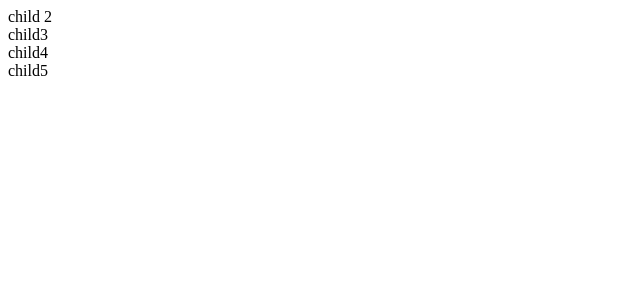
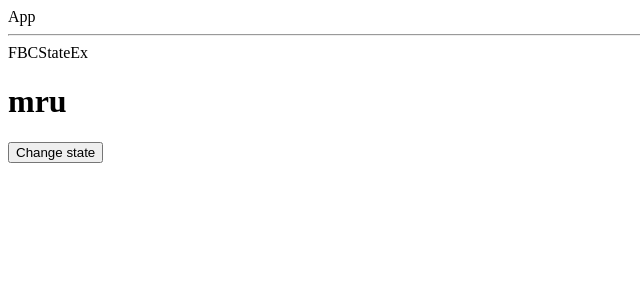
Before and after one commit to RitwikReddyAerla/Training-3-2, a React (Create React App) app in the folder myapp/: page / in a window 1280 px wide. Shown: the top 300 px of the page, without its empty margins (0-640 px from the left). Built offline with nearby package versions, Linux system fonts and the light colour scheme.

Commit message:
updated files

```diff
--- a/myapp/src/App.jsx
+++ b/myapp/src/App.jsx
@@ -41,19 +41,37 @@
 // export default App;
 
 // ! props children example
+// import React from 'react'
+// import PropsChildrebEx from './propsexample/PropsChildrebEx'
+// import ChildProps from './propsexample/ChildProps'
+// import Child1 from './propsexample/Child1'
+
+// const App = () => {
+//   return (
+//     <div>
+//       {/* <PropsChildrebEx username="arun" company="meta">
+//         <h1>this data is passed as props children</h1>
+//         <ChildProps/>
+//       </PropsChildrebEx> */}
+//       <Child1 university="mru"/>
+//     </div>
+//   )
+// }
+
+// export default App
+
+// ! state example
 import React from 'react'
-import PropsChildrebEx from './propsexample/PropsChildrebEx'
-import ChildProps from './propsexample/ChildProps'
-import Child1 from './propsexample/Child1'
+import CBCStateEx from './stateexamples/CBCStateEx'
+import FBCStateEx from './stateexamples/FBCStateEx'
 
 const App = () => {
   return (
     <div>
-      {/* <PropsChildrebEx username="arun" company="meta">
-        <h1>this data is passed as props children</h1>
-        <ChildProps/>
-      </PropsChildrebEx> */}
-      <Child1 university="mru"/>
+      App
+      <hr/>
+      {/* <CBCStateEx/> */}
+      <FBCStateEx/>
     </div>
   )
 }
--- /dev/null
+++ b/myapp/src/stateexamples/CBCStateEx.jsx
@@ -0,0 +1,68 @@
+import React, { Component } from 'react'
+
+class CBCStateEx extends React.Component {
+    constructor(){
+        super();
+        this.state={
+            username:"user",
+            count:0
+        };
+    }
+    // changename=()=>{
+    //     this.setState({username : "user1 is the twin of user"});
+    // }
+    increment=()=>{
+        this.setState({count:this.state.count + 1})
+    }
+    decrement=()=>{
+        this.setState({count:this.state.count - 1})
+    }
+    reset=()=>{
+        this.setState({count:0})
+    }
+  render() {
+    console.log(this);
+    return (
+      <div>
+        CBCStateEx
+        {/* <h1>{this.state.username}</h1>
+        <button onClick={this.changename} >Update the state</button> */}
+
+        <h1>{this.state.count}</h1>
+        <div>
+            <button onClick={this.increment} >Increment</button>
+            <button onClick={this.decrement} >Decrement</button>
+            <button onClick={this.reset} >Reset</button>
+        </div>
+      </div>
+    )
+  }
+}
+export default CBCStateEx;
+
+
+
+//! trying a counter with state and onClick (ps: it failed)
+// import React, { Component } from 'react'
+
+// class CBCStateEx extends React.Component {
+//     constructor(){
+//         super();
+//         this.state={
+//             count:0,
+//         };
+//     }
+//     countnum=()=>{
+//         this.setState({count:count++})
+//     }
+//   render() {
+//     return (
+//       <div>
+//         Counter
+//         <h1>{this.state.count}</h1>
+//         <button onClick={this.countnum}>Click to count</button>
+//       </div>
+//     )
+//   }
+// }
+// export default CBCStateEx;
--- /dev/null
+++ b/myapp/src/stateexamples/FBCStateEx.jsx
@@ -0,0 +1,38 @@
+import React, { useState } from 'react'
+
+const FBCStateEx = () => {
+    // const data = React.useState(100);
+    // console.log(data[0])
+    // console.log(data[1])
+
+    const [value, setValue] = useState("mru");
+    // console.log(value);
+    let changename=()=>{
+        setValue("mallareddy university")
+    }
+
+    //! using usestate for counter
+    // const [count, setCount] = useState(0);
+    // let  increment = ()=>{
+    //     setCount(count+1)
+    // }
+    // let  decrement = ()=>{
+    //     setCount(count-1)
+    // }
+    // let  reset = ()=>{
+    //     setCount(0)
+    // }
+  return (
+    <div>FBCStateEx
+        <h1>{value}</h1>
+        <button onClick={changename} >Change state</button>
+        {/*//! using usestate for counter*/}
+        {/* <h1>{count}</h1>
+        <button onClick={increment} >Increment</button>
+        <button onClick={decrement} >Decrement</button>
+        <button onClick={reset} >Reset</button> */}
+    </div>
+  )
+}
+
+export default FBCStateEx
```
Also changed, not shown: 1 other file (tests, documents, lock files or other folders).
